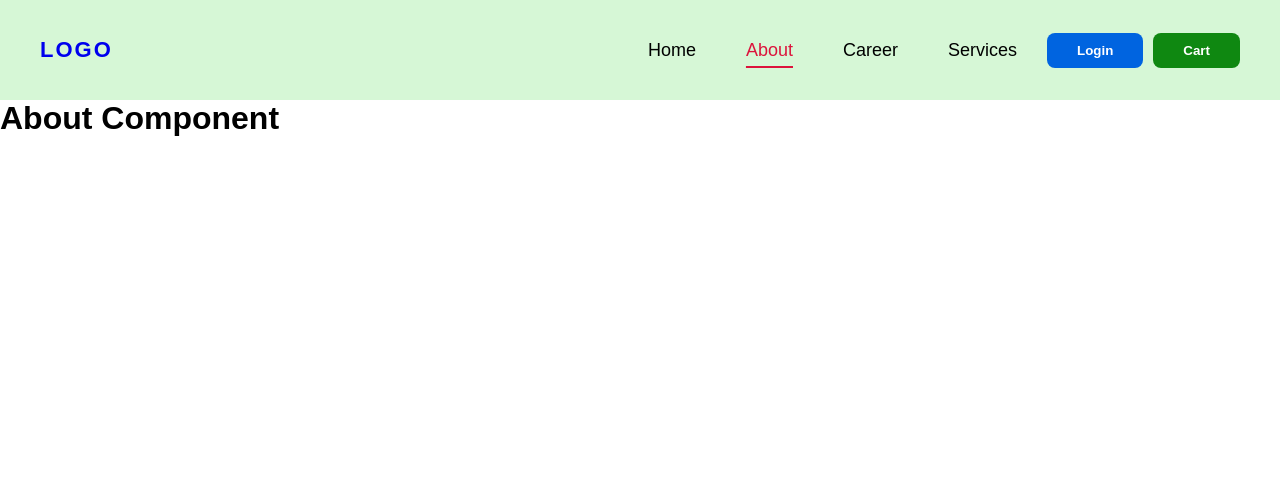
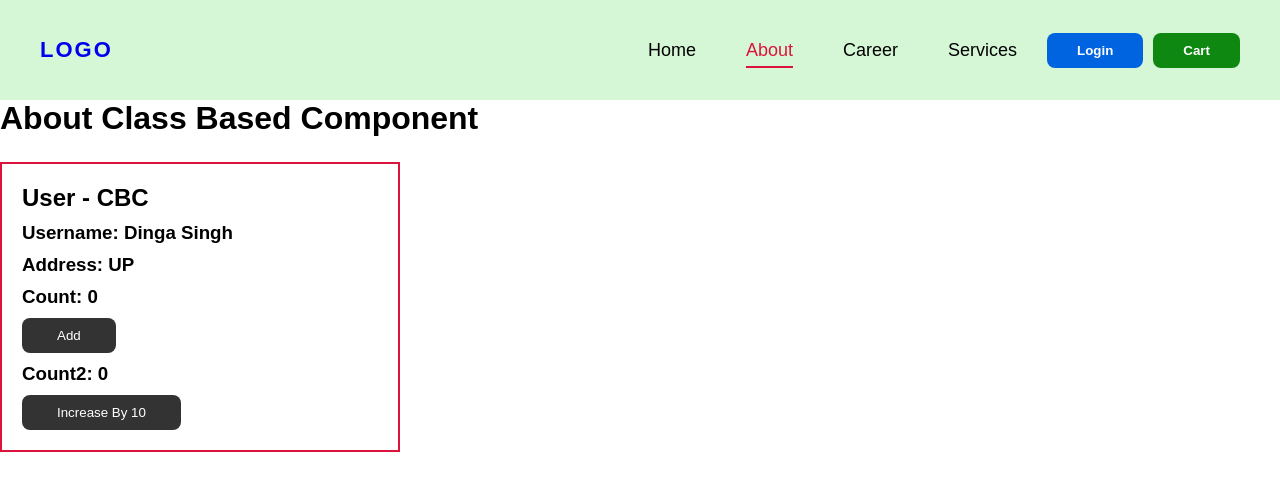
Before and after one commit to RajSresth/M-38-React-Batch, a React (Vite) app: page /about in a window 1280 px wide. Shown: the top 490 px of the page. Built offline with nearby package versions, Linux system fonts and the light colour scheme.

Commit message:
Class Based Component Start

```diff
--- a/src/App.jsx
+++ b/src/App.jsx
@@ -14,7 +14,7 @@ import {store} from "./Topic-27 Redux Tool Kit/Store"
 
 // Dynamic imports and lazy loading
 const Home = lazy(() => import("./Topic-22 useParams/pages/Home"))
-const About = lazy(() => import("./Topic-22 useParams/pages/About"))
+// const About = lazy(() => import("./Topic-30 Class Based Component/About"))
 const Career = lazy(() => import("./Topic-22 useParams/pages/Career"))
 const NotFound = lazy(()=> import( "./Topic-21 React Router Part-1/NotFound"));
 const Login =  lazy(()=> import("./Topic-22 useParams/pages/Login"));
@@ -22,7 +22,7 @@ const Cart = lazy(() => import("./Topic-26 Advanced useReducer ContextAPI/Cart")
 const Profile = lazy(() => import("./Topic-26 Advanced useReducer ContextAPI/Profile"));
 const Order   = lazy(() => import("./Topic-26 Advanced useReducer ContextAPI/Order"));
 
-
+const AboutClass = lazy(() => import("./Topic-30 Class Based Component/AboutClass"))
 
 
 
@@ -39,7 +39,8 @@ const App = () => {
                             <Route index element={<Home/>} />
                             <Route path="about" element={
                                 <Suspense fallback={<Shimmer/>} >
-                                    <About/>
+                                    {/* <About/> */}
+                                    <AboutClass/>
                                 </Suspense>
                                 } />
                             <Route path="career" element={<Career/>} />
--- /dev/null
+++ b/src/Topic-30 Class Based Component/About.jsx
@@ -0,0 +1,16 @@
+import React from 'react'
+import User from "./User";
+import UserClass from "./UserClass"
+
+const About = () => {
+  return (
+    <div>
+        <h1>About Function Component</h1>
+        <User username={"Tinku Singh"} address={"UP"} />
+        <UserClass username={"Dinga Singh"} address={"Chattisgarh"} />
+    </div>
+  )
+}
+
+
+export default About;
--- /dev/null
+++ b/src/Topic-30 Class Based Component/AboutClass.jsx
@@ -0,0 +1,40 @@
+import {Component} from "react";
+import User from "./User";
+import UserClass from "./UserClass";
+
+class AboutClass extends Component{
+    constructor(props)
+    {
+        super(props);
+        console.log("Parent Constructor");
+    }
+
+    componentDidMount()
+    {
+        console.log("Parent ComponentDidMount");
+    }
+
+    render()
+    {
+        console.log("Parent Render");
+
+        return (
+            <div>
+                <h1>About Class Based Component</h1>
+                {/* <User username="Chombu Singh" address="Delhi" /> */}
+                <UserClass username="Dinga Singh" address="UP" />
+            </div>
+        )
+    }
+}
+
+export default AboutClass;
+
+/**
+ *  Parent Constructor
+ *  Parent Render
+ *  User Constructor
+ *  User Render
+ *  User ComponentDidMount
+ *  Parent ComponentDidMount
+ */
--- /dev/null
+++ b/src/Topic-30 Class Based Component/User.jsx
@@ -0,0 +1,61 @@
+import { useState } from "react";
+
+const User = ({ username, address }) => {
+  const [count, setCount] = useState(0);
+  const [count2, setCount2] = useState(0);
+
+  return (
+    <div
+      style={{
+        display: "flex",
+        flexDirection: "column",
+        alignItems: "flex-start",
+        justifyContent: "center",
+        padding: "20px",
+        border: "2px solid black",
+        width: "400px",
+        height: "fit-content",
+        gap: "10px",
+        marginBlock: "25px",
+      }}
+    >
+      <h2>User - FBC</h2>
+      <h3>Username: {username}</h3>
+      <h3>Address: {address}</h3>
+      <h3>Count: {count}</h3>
+      <button
+        style={{
+          padding: "10px 35px",
+          border: "none",
+          outline: "none",
+          borderRadius: "8px",
+          color: "white",
+          backgroundColor: "#333",
+          cursor: "pointer",
+        }}
+        onClick={() => setCount(count + 1)}
+      >
+        Add
+      </button>
+
+
+      <h2>Count2: {count2}</h2>
+      <button
+        style={{
+          padding: "10px 35px",
+          border: "none",
+          outline: "none",
+          borderRadius: "8px",
+          color: "white",
+          backgroundColor: "#333",
+          cursor: "pointer",
+        }}
+        onClick={() => setCount2(count2 + 10)}
+      >
+        Increase by 10
+      </button>
+    </div>
+  );
+};
+
+export default User;
--- /dev/null
+++ b/src/Topic-30 Class Based Component/UserClass.jsx
@@ -0,0 +1,80 @@
+import React from "react";
+
+class UserClass extends React.Component {
+  constructor(props) {
+    super(props);
+    this.state = {
+      count: 0,
+      count2:0
+    };
+
+    console.log("User Constructor");
+  }
+
+  componentDidMount()
+  {
+    console.log("User ComponentDidMount");
+  }
+
+  render() {
+    console.log("User Render");
+    const { username, address } = this.props;
+    return (
+      <div
+        style={{
+          display: "flex",
+          flexDirection: "column",
+          alignItems: "flex-start",
+          justifyContent: "center",
+          padding: "20px",
+          border: "2px solid crimson",
+          width: "400px",
+          height: "fit-content",
+          gap: "10px",
+          marginBlock: "25px",
+        }}
+      >
+        <h2>User - CBC</h2>
+        <h3>Username: {username}</h3>
+        <h3>Address: {address}</h3>
+        <h3>Count: {this.state.count}</h3>
+        <button
+          style={{
+            padding: "10px 35px",
+            border: "none",
+            outline: "none",
+            borderRadius: "8px",
+            color: "white",
+            backgroundColor: "#333",
+            cursor: "pointer",
+          }}
+          onClick={() => {
+           this.setState({count: this.state.count + 1})
+          }}
+        >
+          Add
+        </button>
+
+        <h3>Count2: {this.state.count2}</h3>
+        <button
+          style={{
+            padding: "10px 35px",
+            border: "none",
+            outline: "none",
+            borderRadius: "8px",
+            color: "white",
+            backgroundColor: "#333",
+            cursor: "pointer",
+          }}
+          onClick={() => {
+           this.setState({count2:this.state.count2 + 10})
+          }}
+        >
+          Increase By 10
+        </button>
+      </div>
+    );
+  }
+}
+
+export default UserClass;
```
